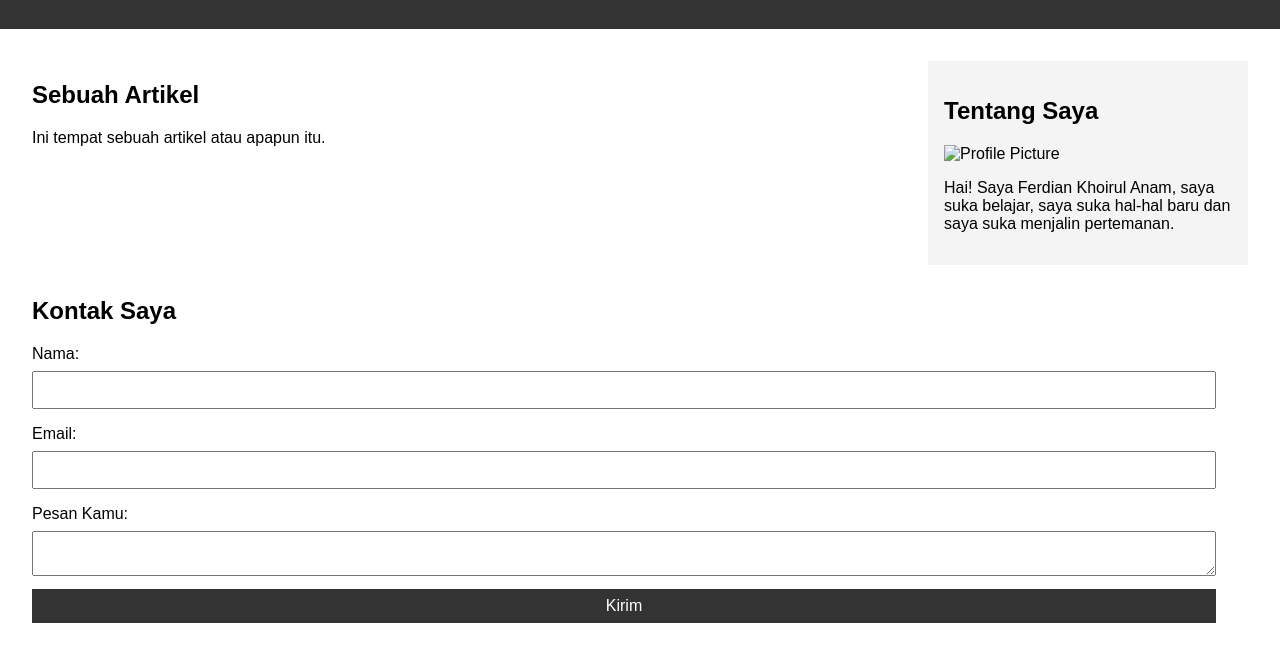
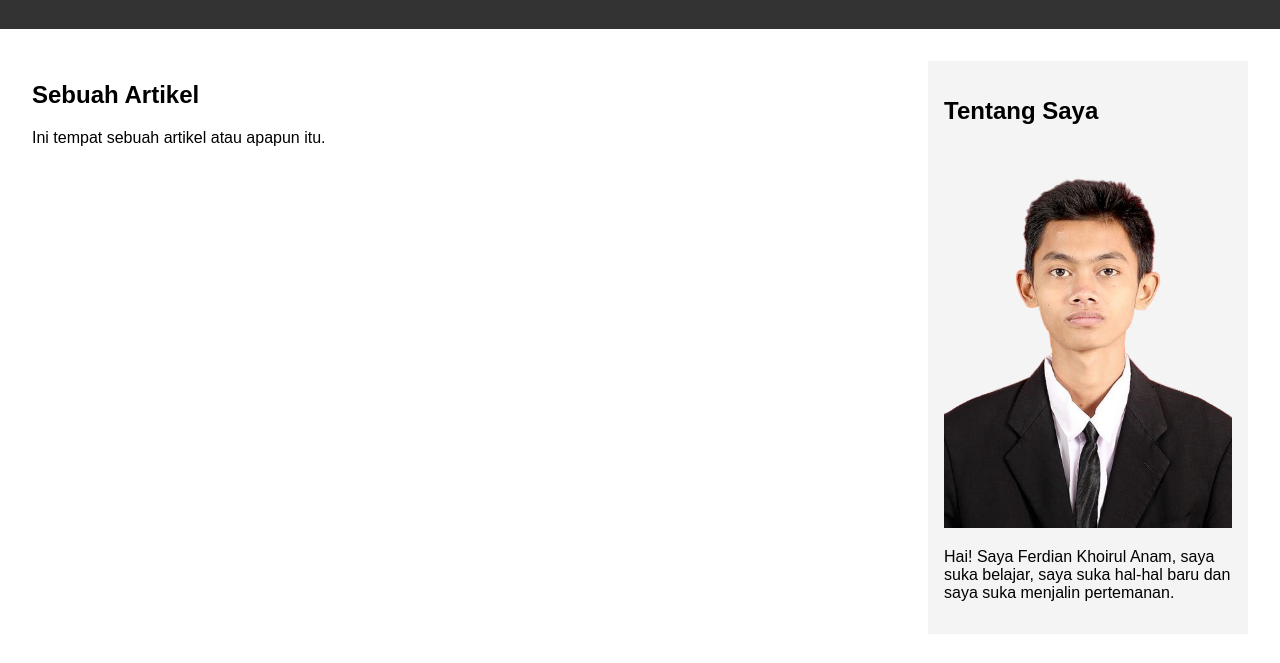
Before and after one commit to frrrAn23/tugas-akhir-dicoding-dasarpemrogramanweb, a plain HTML site: page index.html in a window 1280 px wide. Shown: the part 117-780 px from the top of the page. Drawn offline with Linux system fonts and the light colour scheme.

Commit message:
update foto profile

```diff
--- a/index.html
+++ b/index.html
@@ -53,7 +53,7 @@
 
             <aside id="about">
                 <h2>Tentang Saya</h2>
-                <img src="/dicoding/dasarpemrograman/IMG-20221201-WA0011-removebg-preview.png" alt="Profile Picture">
+                <img src="IMG-20221201-WA0011-removebg-preview.png" alt="Profile Picture">
                 <p>Hai! Saya Ferdian Khoirul Anam, saya suka belajar, saya suka hal-hal baru dan saya suka menjalin pertemanan.</p>
             </aside>
         </div>
```
